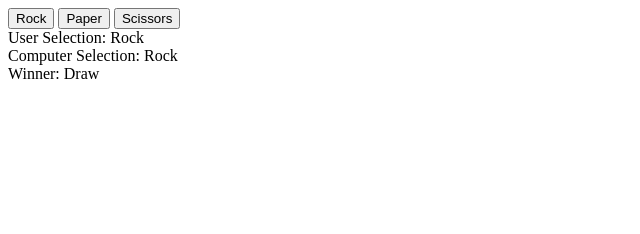
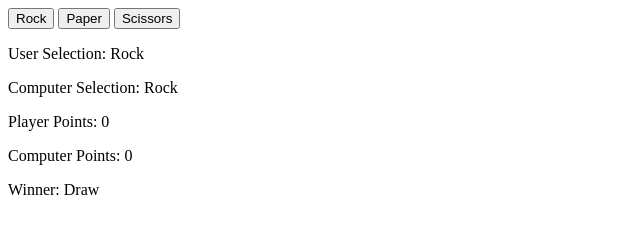
Before and after one commit to daniel-hamm/odin-project-rock-paper-scissors, a plain HTML site: page index.html in a window 1280 px wide. Both pictures are taken after a click on the button "Rock". Shown: the whole page, without its empty margins (0-640 px from the left). Drawn offline with Linux system fonts and the light colour scheme.

Commit message:
Add an html counter for the user points

```diff
--- a/index.html
+++ b/index.html
@@ -11,18 +11,20 @@
     <button id="scissors">Scissors</button>
 
     <div class="user_output">
-        <span>User Selection: </span>
-        <span id="user_selection"></span>
+        <p>User Selection: <span id="user_selection"></span></p>
     </div>
 
     <div class="computer_output">
-        <span>Computer Selection: </span>
-        <span id="computer_selection"></span>
+        <p>Computer Selection: <span id="computer_selection"></span></p>
+    </div>
+
+    <div class="player_points">
+        <p>Player Points: <span id="user_points"></span></p>
+        <p>Computer Points: <span id="computer_points"></span></p>
     </div>
 
     <div class="winner">
-        <span>Winner: </span>
-        <span id="winner_selection"></span>
+        <p>Winner: <span id="winner_selection"></span></p>
     </div>
 
 </body>
--- a/script.js
+++ b/script.js
@@ -11,6 +11,12 @@ const button_scissors = document.querySelector('#scissors');
 const user_selection_content = document.getElementById('user_selection');
 const computer_selection_content = document.getElementById('computer_selection');
 const winner_selection_content = document.getElementById('winner_selection');
+const user_points_content = document.getElementById('user_points');
+const computer_points_content = document.getElementById('computer_points');
+
+// set the default values for the displayed counters
+user_points_content.innerText = user_counter;
+computer_points_content.innerText = computer_counter;
 
 // function to generate a random computer selection for either rock, paper or scissors
 function getComputerChoice() {
@@ -84,8 +90,9 @@ function counter(winner) {
     else if(winner === "Computer Wins")
         computer_counter++;
 
-    console.log(user_counter);
-    console.log(computer_counter);
+    user_points_content.innerText = user_counter;
+
+    computer_points_content.innerText = computer_counter;
 }
 
 // adds an event listener for the users rock button click event
```
